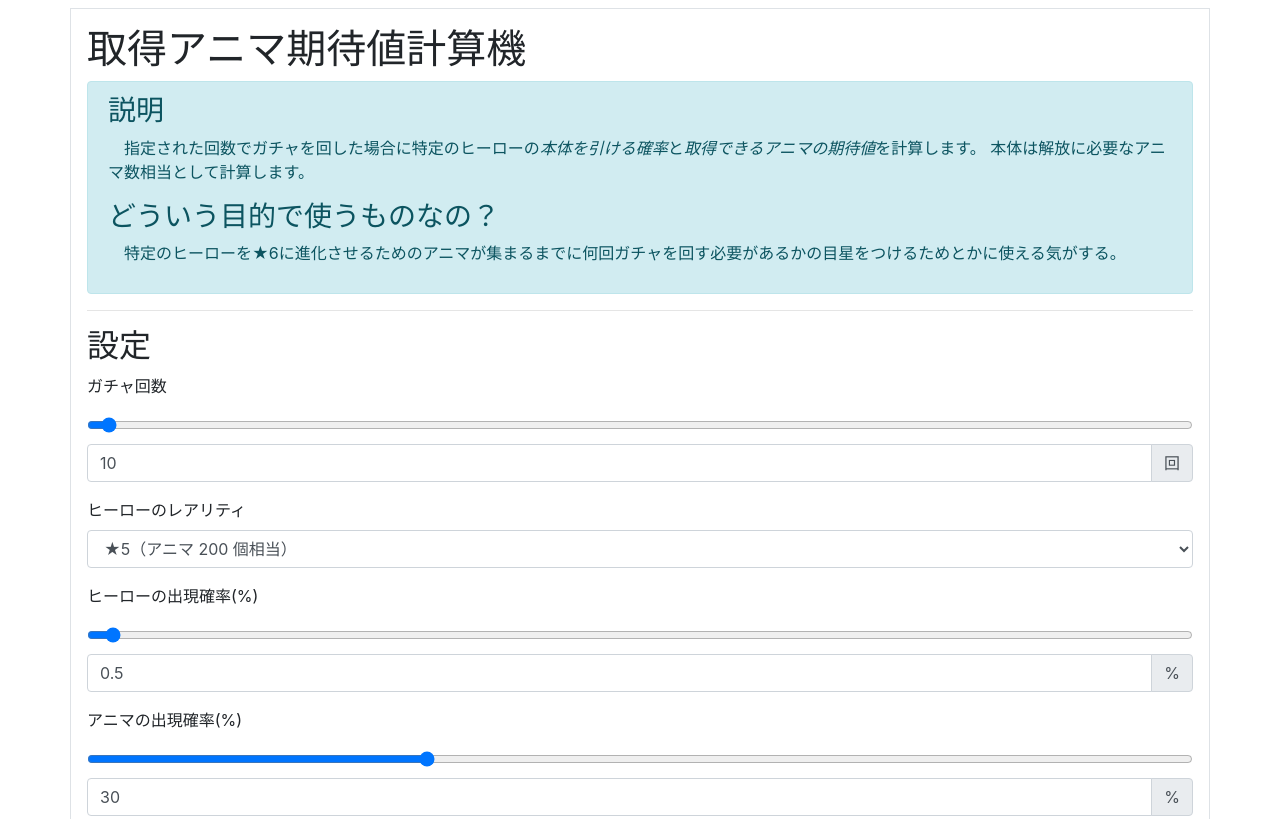
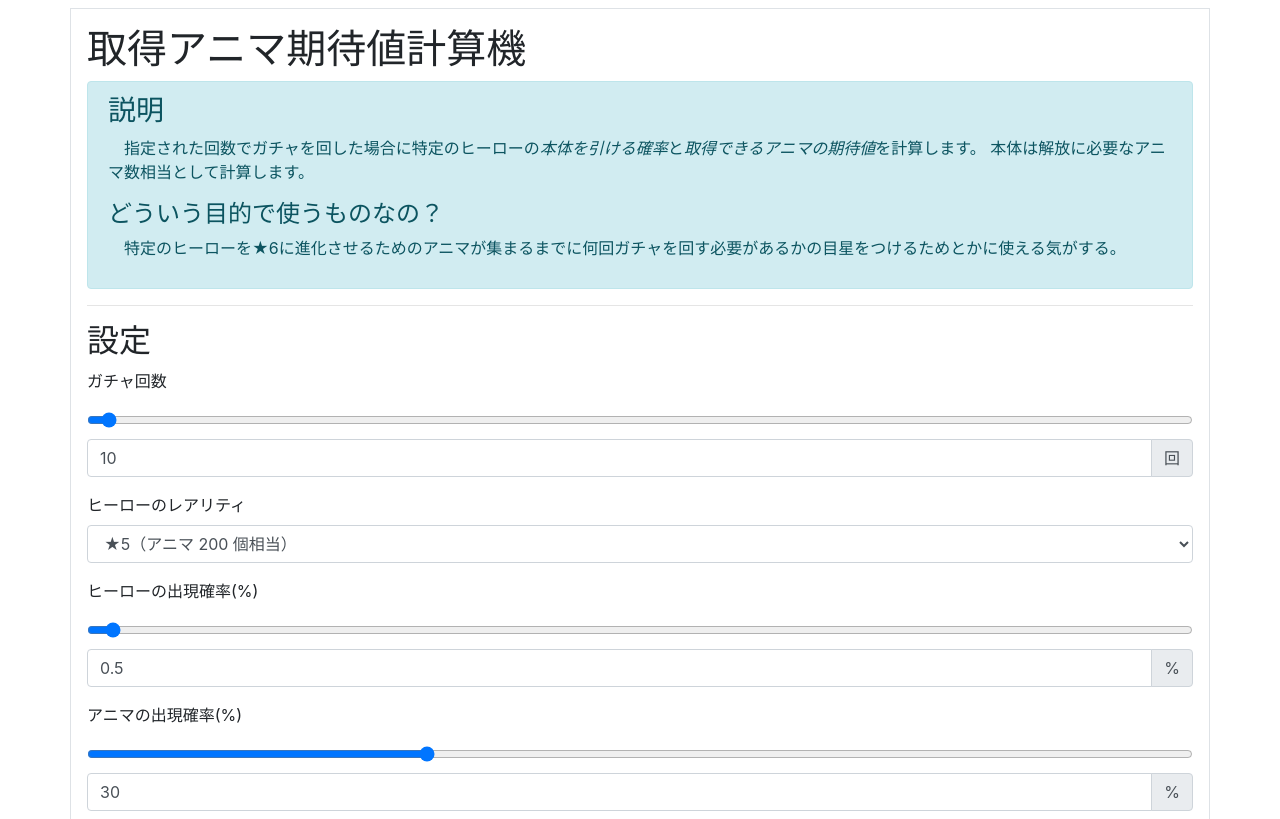
Before and after one commit to Astrid-Caravan/caravan-anima-expected, a plain HTML site: page index.html in a window 1280 px wide. Shown: the top 819 px of the page. Drawn offline with nearby package versions, Linux system fonts and the light colour scheme.

Commit message:
説明文修正

```diff
--- a/index.html
+++ b/index.html
@@ -16,7 +16,7 @@
         　指定された回数でガチャを回した場合に特定のヒーローの<em>本体を引ける確率</em>と<em>取得できるアニマの期待値</em>を計算します。
         本体は解放に必要なアニマ数相当として計算します。
       </p>
-      <h3>どういう目的で使うものなの？</h3>
+      <h4>どういう目的で使うものなの？</h4>
       <p>
         　特定のヒーローを★6に進化させるためのアニマが集まるまでに何回ガチャを回す必要があるかの目星をつけるためとかに使える気がする。
       </p>
```
